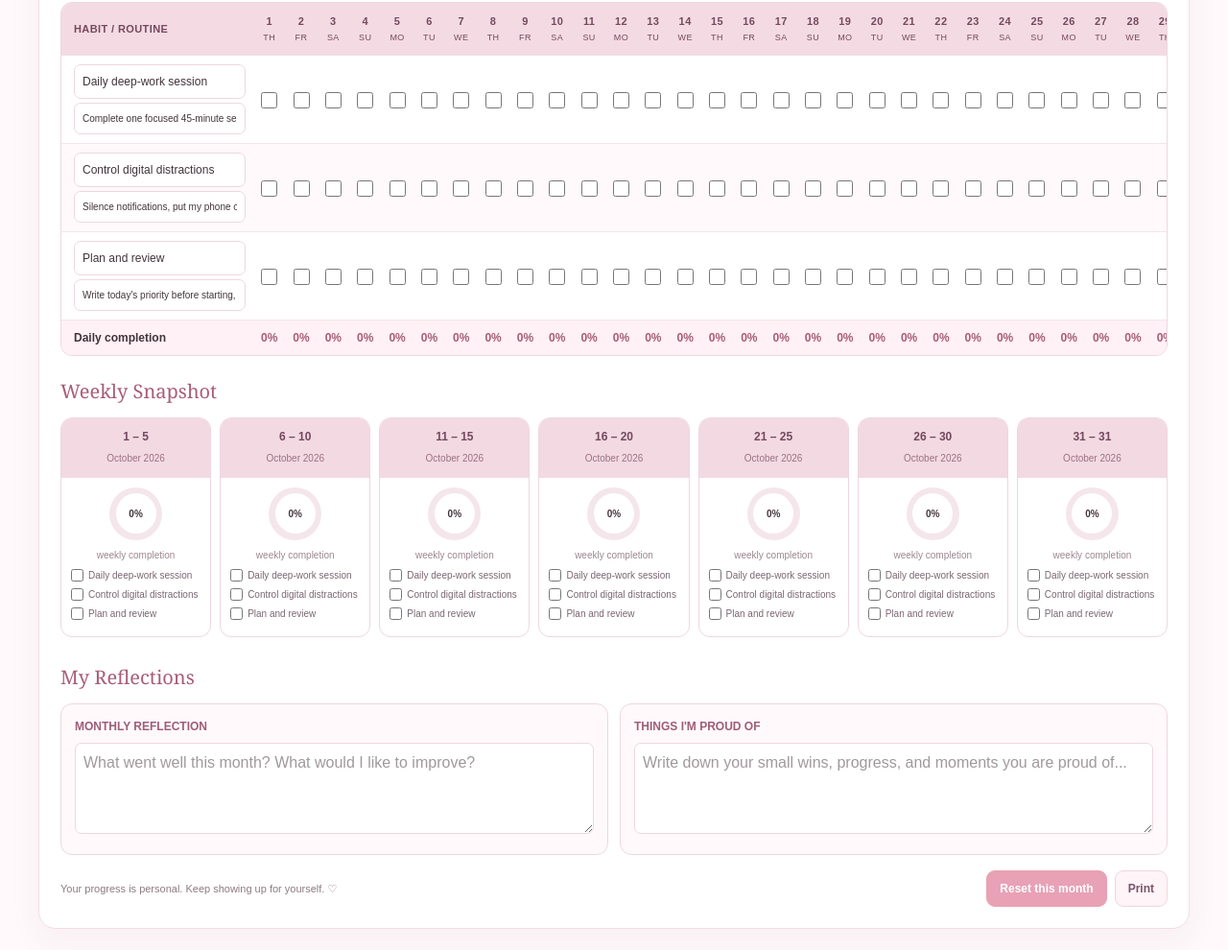
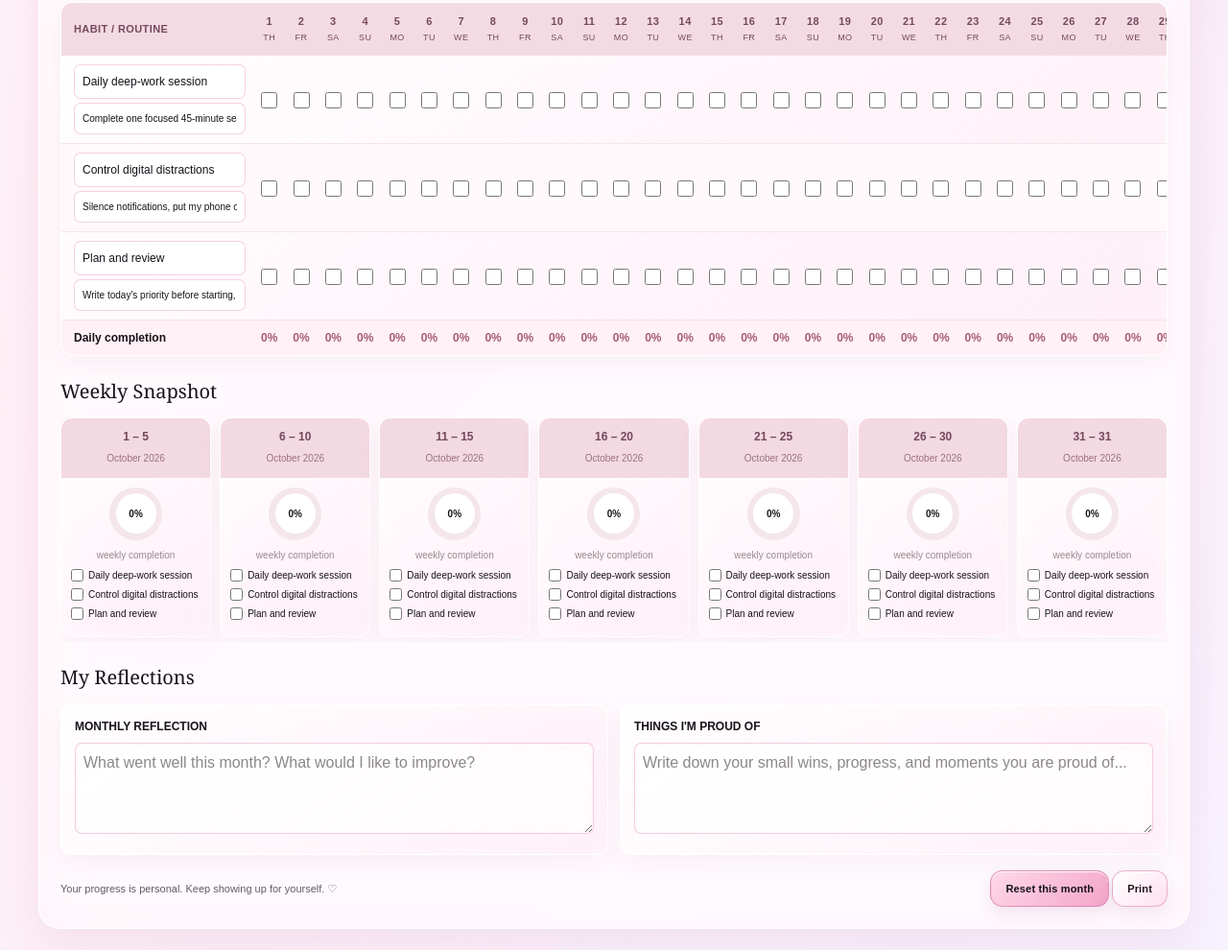
Before and after one commit to ariba0904/Tracker, a website: page index.html in a window 1280 px wide. Shown: the part 1007-1997 px from the top of the page at 96% size. Drawn offline with Linux system fonts and the light colour scheme.

Commit message:
Improve button styling

```diff
--- a/index.html
+++ b/index.html
@@ -8,20 +8,20 @@
 <link href="./dist/styles.css" rel="stylesheet">
 
 <style>
-:root{--pink:#e8a1b5;--pink2:#f7dce4;--pink3:#fff4f7;--plum:#79536a;--ink:#42343c;--muted:#8d7a83;--line:#eed7df;--white:#fff;--lav:#e9e0f5}
+:root{--pink:#f2a7c6;--pink2:#f9d7e8;--pink3:rgba(255,225,240,.78);--plum:#17121a;--ink:#17121a;--muted:#655965;--line:rgba(235,160,198,.48);--white:rgba(255,255,255,.78);--lav:#f0e4ff}
 *{box-sizing:border-box}
-body{margin:0;background:#fff9fb;color:var(--ink);font-family:Arial,Helvetica,sans-serif;padding:22px}
-.sheet{max-width:1200px;margin:auto;background:#fff;border:1px solid #f1dfe5;box-shadow:0 12px 35px #6b35420e;padding:22px;border-radius:18px}
+body{margin:0;background:radial-gradient(ellipse at 12% 8%,rgba(255,194,224,.62),transparent 34%),radial-gradient(ellipse at 88% 22%,rgba(224,203,255,.48),transparent 32%),linear-gradient(135deg,#fff8fc 0%,#fff0f7 48%,#f8f3ff 100%);color:var(--ink);font-family:Arial,Helvetica,sans-serif;padding:22px}
+.sheet{max-width:1200px;margin:auto;background:rgba(255,255,255,.66);backdrop-filter:blur(22px) saturate(145%);-webkit-backdrop-filter:blur(22px) saturate(145%);border:1px solid rgba(255,255,255,.9);box-shadow:0 20px 55px rgba(176,92,137,.13),inset 0 1px 0 rgba(255,255,255,.95),inset 0 0 35px rgba(255,218,237,.25);padding:22px;border-radius:22px}
 .top{display:flex;align-items:center;justify-content:space-between;gap:18px;flex-wrap:wrap;border-bottom:2px solid var(--pink2);padding-bottom:18px}
-h1{font-family:Georgia,serif;font-size:clamp(25px,4vw,38px);margin:0;color:#a85d78;font-weight:600}
+h1{font-family:Georgia,serif;font-size:clamp(25px,4vw,38px);margin:0;color:#17121a;font-weight:600;text-shadow:0 0 22px rgba(255,255,255,.9)}
 .sub{margin:7px 0 0;color:var(--muted);font-size:13px}
 .controls{display:flex;gap:8px;align-items:center;flex-wrap:wrap}
-.controls button,.controls select,.controls input{border:1px solid var(--line);background:white;color:var(--ink);padding:9px 12px;border-radius:9px;font-size:13px}
+.controls button,.controls select,.controls input{border:1px solid rgba(232,150,190,.48);background:rgba(255,255,255,.68);backdrop-filter:blur(12px);color:#17121a;padding:9px 12px;border-radius:11px;font-size:13px;box-shadow:inset 0 1px 0 rgba(255,255,255,.95),0 4px 14px rgba(185,106,148,.08)}
 .controls button{cursor:pointer}
-.controls button.primary{background:var(--pink);color:#fff;border-color:var(--pink);font-weight:bold}
-.section-title{font-family:Georgia,serif;font-size:20px;color:#a85d78;margin:22px 0 12px}
+.controls button.primary{background:linear-gradient(135deg,rgba(255,202,226,.92),rgba(239,151,191,.82));color:#17121a;border-color:rgba(227,132,176,.55);font-weight:bold;box-shadow:inset 0 1px 0 rgba(255,255,255,.9),0 5px 18px rgba(210,115,163,.18)}
+.section-title{font-family:Georgia,serif;font-size:20px;color:#17121a;margin:22px 0 12px;text-shadow:0 0 18px rgba(255,255,255,.9)}
 .dashboard{display:grid;grid-template-columns:1.35fr 1fr 1fr;gap:12px}
-.panel{border:1px solid var(--line);border-radius:13px;padding:15px;background:linear-gradient(145deg,#fff,#fff8fa);min-width:0}
+.panel{border:1px solid rgba(255,255,255,.92);border-radius:16px;padding:15px;background:linear-gradient(145deg,rgba(255,255,255,.82),rgba(255,238,247,.62));backdrop-filter:blur(16px);-webkit-backdrop-filter:blur(16px);box-shadow:0 8px 24px rgba(185,105,149,.08),inset 0 1px 0 rgba(255,255,255,.98),inset 0 0 24px rgba(255,255,255,.52);min-width:0}
 .panel h3{font-size:13px;text-transform:uppercase;letter-spacing:1px;color:var(--plum);margin:0 0 12px}
 .chart{height:150px;display:flex;align-items:flex-end;gap:10px;padding:12px 5px 0;border-bottom:1px solid var(--line)}
 .bar-wrap{height:100%;flex:1;display:flex;flex-direction:column;align-items:center;justify-content:flex-end;gap:6px;font-size:10px;color:var(--muted)}
@@ -81,40 +81,6 @@ input[type=text],textarea{border:1px solid var(--line);border-radius:7px;padding
 .reflection label{display:block;color:#9f5d77;font-size:12px;font-weight:bold;margin-bottom:8px}
 .reflection textarea{width:100%;min-height:95px;resize:vertical;background:#fff}
 .footer{display:flex;align-items:center;justify-content:space-between;gap:12px;flex-wrap:wrap;margin-top:16px;color:var(--muted);font-size:11px}
-.footer > div{display:flex;align-items:center;gap:8px;flex-wrap:wrap}
-.footer button{
-    border:1px solid var(--line);
-    background:var(--pink3);
-    color:var(--plum);
-    padding:9px 13px;
-    border-radius:9px;
-    font-size:12px;
-    font-weight:700;
-    cursor:pointer;
-    transition:background .2s ease,transform .2s ease,border-color .2s ease;
-}
-.footer button:hover{
-    background:var(--pink2);
-    border-color:var(--pink);
-    transform:translateY(-1px);
-}
-.footer button:focus-visible{
-    outline:2px solid var(--pink);
-    outline-offset:2px;
-}
-.footer #clear{
-    background:var(--pink);
-    color:#fff;
-    border-color:var(--pink);
-}
-.footer #clear:hover{
-    background:#d985a1;
-    border-color:#d985a1;
-}
-@media print{
-    .footer > div{display:none}
-}
-
 
 .learning-grid{display:grid;grid-template-columns:repeat(2,minmax(0,1fr));gap:10px}
 .learning-item{display:flex;gap:10px;align-items:flex-start;border:1px solid var(--line);border-radius:11px;padding:12px;background:#fff9fb}
@@ -136,6 +102,25 @@ input[type=text],textarea{border:1px solid var(--line);border-radius:7px;padding
 .task-editor-actions button{border:0;border-radius:8px;padding:9px 13px;cursor:pointer;font-weight:700}
 .task-save{background:var(--plum);color:white}
 .task-cancel{background:#f7eaf0;color:var(--plum)}
+/* Glassy pink theme overrides */
+.learning-item,.task-card,.day-card,.reflection,.table-wrap,.week-card{background:linear-gradient(145deg,rgba(255,255,255,.82),rgba(255,226,240,.48));border-color:rgba(255,255,255,.92);box-shadow:0 8px 24px rgba(181,100,145,.08),inset 0 1px 0 rgba(255,255,255,.96),inset 0 0 22px rgba(255,255,255,.45)}
+.learning-item strong,.task-card h3,.task-label,.task-edit-field label,.panel h3,.reflection label,.day-task,.week-grid,.stats b,.legend b{color:#17121a}
+.learning-number{color:#17121a;background:linear-gradient(145deg,rgba(255,220,237,.92),rgba(239,157,194,.72));border:1px solid rgba(255,255,255,.95);box-shadow:inset 0 1px 0 rgba(255,255,255,.95),0 4px 14px rgba(190,99,148,.12)}
+.task-edit-field input,.task-edit-field textarea,.reflection textarea{color:#17121a;background:rgba(255,255,255,.78);border-color:rgba(229,151,189,.48);box-shadow:inset 0 1px 8px rgba(194,120,157,.05)}
+.footer button{color:#17121a;background:linear-gradient(145deg,rgba(255,228,241,.9),rgba(246,188,216,.7));border-color:rgba(228,143,184,.5);box-shadow:inset 0 1px 0 rgba(255,255,255,.95),0 5px 15px rgba(188,101,146,.1)}
+.footer #clear{color:#17121a;background:linear-gradient(145deg,#ffd8e9,#f1a8ca);border-color:rgba(222,125,171,.55)}
+input,textarea,button,select{accent-color:#df8eb5}
+
+/* Refined styling for the four requested buttons only */
+#editTasksToggle,#export,.footer button{border:1px solid rgba(218,126,170,.58);border-radius:13px;font-weight:700;letter-spacing:.15px;cursor:pointer;transition:transform .18s ease,box-shadow .18s ease,background .18s ease;box-shadow:inset 0 1px 0 rgba(255,255,255,.98),0 6px 16px rgba(194,103,151,.16)}
+#editTasksToggle{background:linear-gradient(135deg,#fffafd 0%,#ffe0ee 55%,#f7c0d9 100%);color:#21151d;padding:10px 15px}
+#export{background:linear-gradient(135deg,#ffe6f1 0%,#f4b4d1 100%);color:#21151d;border-color:rgba(218,126,170,.62)}
+.footer button{padding:10px 15px;color:#21151d;background:linear-gradient(135deg,rgba(255,255,255,.96),rgba(255,222,238,.92))}
+.footer #clear{background:linear-gradient(135deg,#ffd9e9 0%,#f2a5c8 100%);border-color:rgba(211,103,157,.62)}
+#editTasksToggle:hover,#export:hover,.footer button:hover{transform:translateY(-2px);box-shadow:inset 0 1px 0 rgba(255,255,255,.98),0 9px 21px rgba(194,103,151,.24)}
+#editTasksToggle:active,#export:active,.footer button:active{transform:translateY(0)}
+#editTasksToggle:focus-visible,#export:focus-visible,.footer button:focus-visible{outline:3px solid rgba(205,104,157,.35);outline-offset:3px}
+
 @media(max-width:800px){.learning-grid,.task-grid{grid-template-columns:1fr}}
 
 
```
